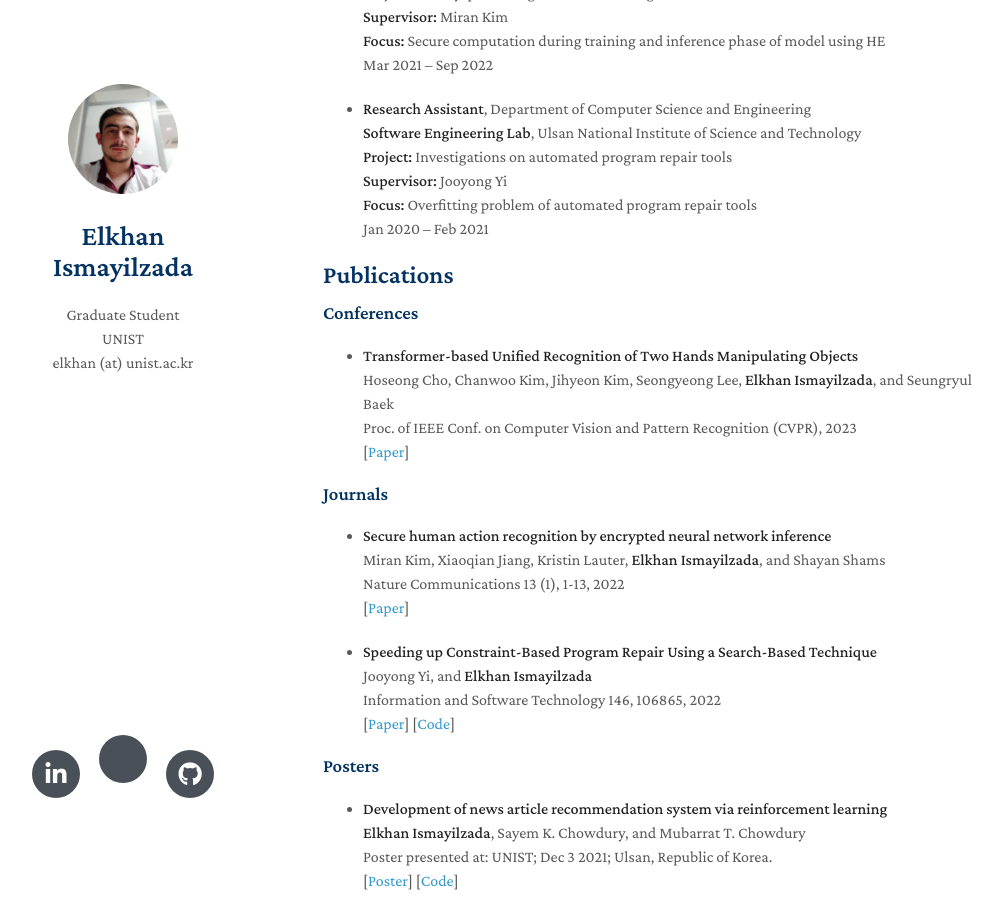
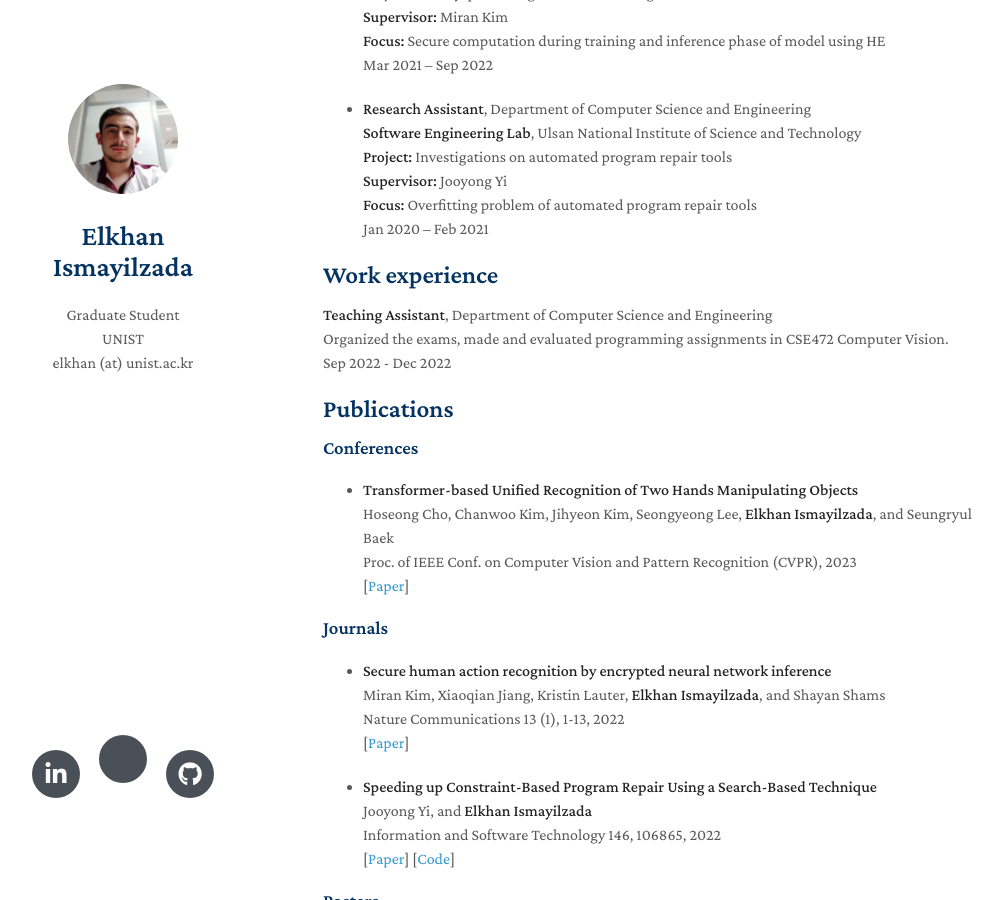
Before and after one commit to elkhanzada/elkhanzada.github.io, a Jekyll site: the page built from index.md, in a window 1280 px wide and 900 px high, scrolled down 928 px. Shown: the whole window, without its empty margins (147-1150 px from the left). Built offline with Jekyll 4.4.1, drawn with Linux system fonts in a browser that asks for light colours; nearby versions of some CDN libraries; a style sheet for code colours, icons or effects is not loaded; our own code applies the rules of GitHub Pages for plain Markdown files.

Commit message:
Update index.md

```diff
--- a/index.md
+++ b/index.md
@@ -48,6 +48,11 @@ I am a MSc candidate in [CSE](https://cse.unist.ac.kr/) at [UNIST](https://www.u
   **Supervisor:** Jooyong Yi \\
   **Focus:** Overfitting problem of automated program repair tools \\
   Jan 2020 – Feb 2021
+
+## Work experience
+**Teaching Assistant**, Department of Computer Science and Engineering \\
+Organized the exams, made and evaluated programming assignments in CSE472 Computer Vision. \\
+Sep 2022 - Dec 2022
 
 ## Publications
 
```
